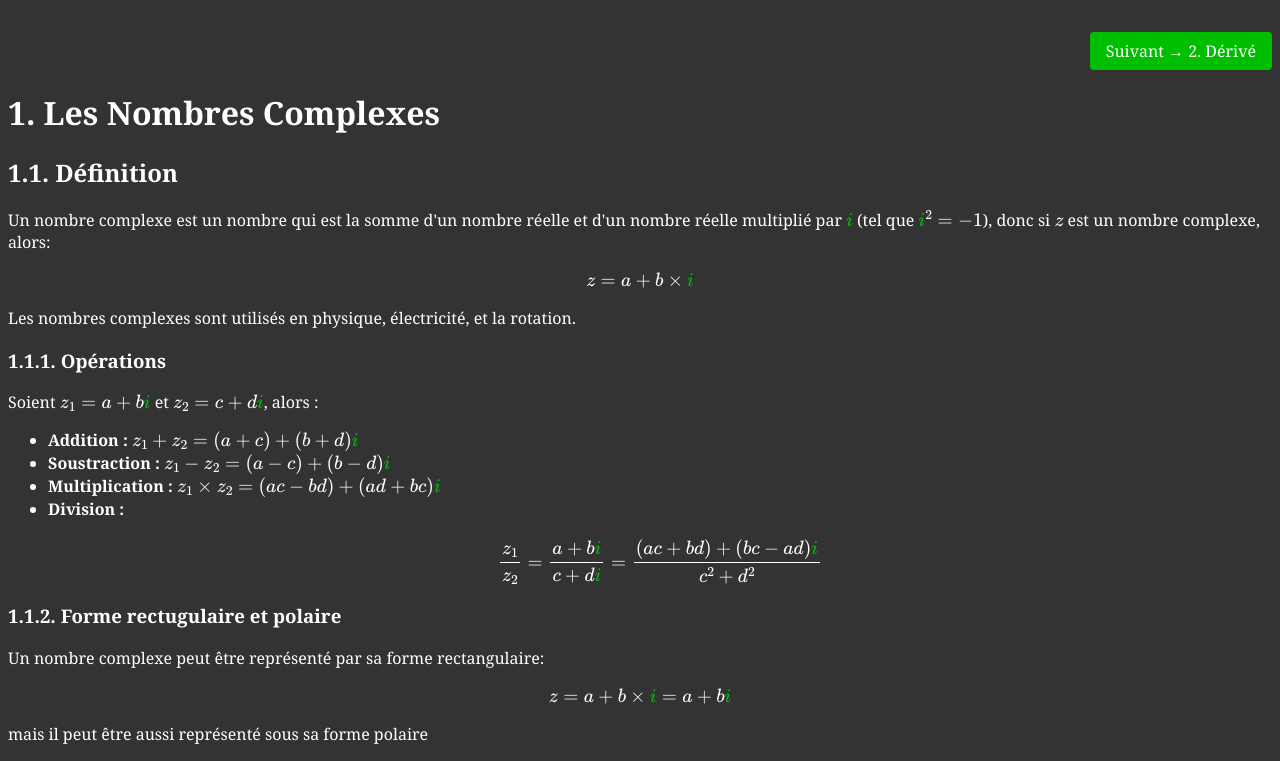
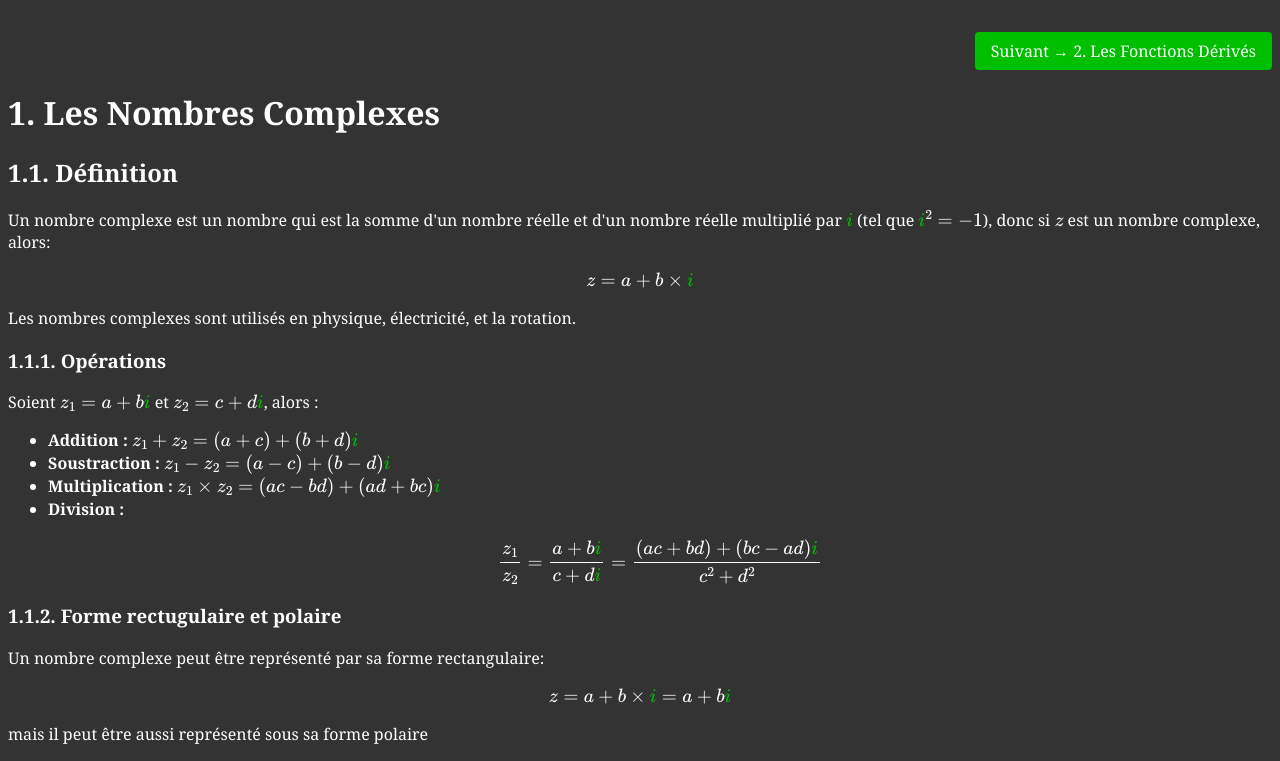
Before and after one commit to cycy98/cycy98.github.io, a plain HTML site: page mathcours/Les_Nombres_Complexes/index.html in a window 1280 px wide. Shown: the top 761 px of the page. Drawn offline with nearby package versions, Linux system fonts and the light colour scheme.

Commit message:
Update link text for next page in index.html

```diff
--- a/mathcours/Les_Nombres_Complexes/index.html
+++ b/mathcours/Les_Nombres_Complexes/index.html
@@ -12,7 +12,7 @@
     <div class="pager" style="margin-top:2em; display:flex; justify-content:space-between; gap:1em; align-items:center;">
       <span style="visibility:hidden;">&larr; Précédent</span>
       <a class="next" href="https://cycy98.github.io/mathcours/Les_Derives/index.html" style="padding:0.5em 1em; background:#00bf00; color:white; text-decoration:none; border-radius:4px;">
-        Suivant → 2. Dérivé
+        Suivant → 2. Les Fonctions Dérivés
       </a>
     </div>
     <h1>1. Les Nombres Complexes</h1>
```
